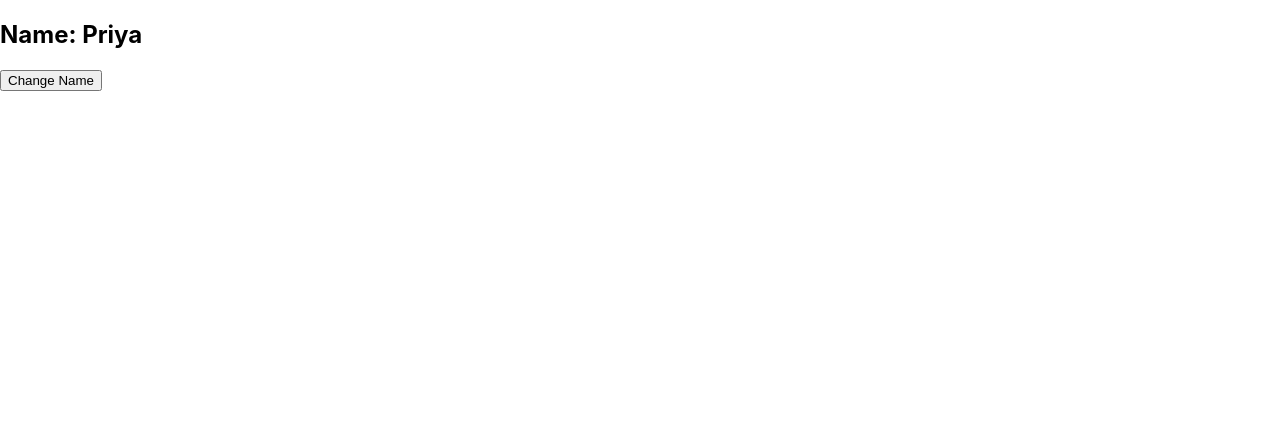
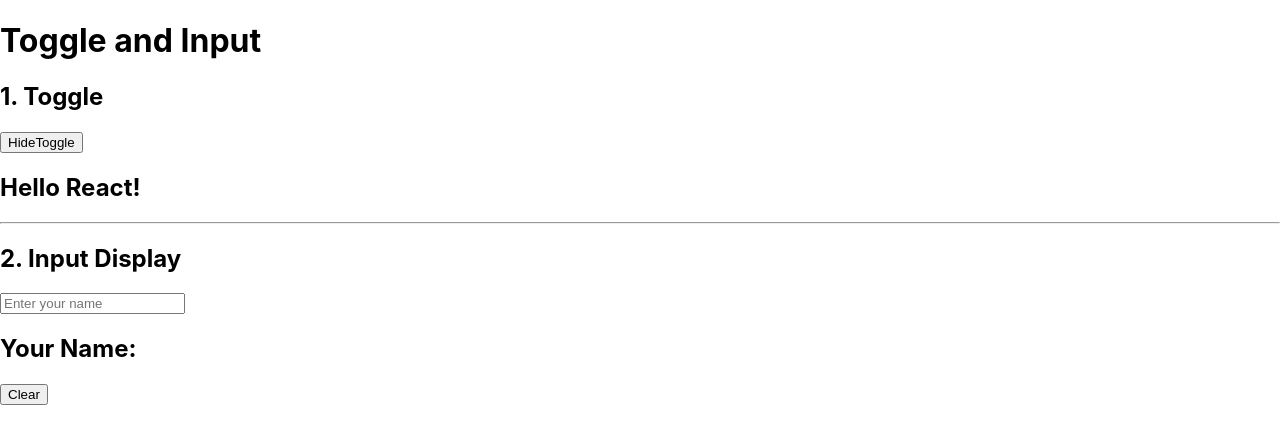
Before and after one commit to kashifSaifi0786/student-react-tutorial, a React (Create React App) app: page / in a window 1280 px wide. Shown: the top 444 px of the page. Built offline with nearby package versions, Linux system fonts and the light colour scheme.

Commit message:
Day6a: Toggle and Input

```diff
--- a/src/App.js
+++ b/src/App.js
@@ -7,7 +7,7 @@
 // import Prod from "./Components/Day4";
 // import { Header, Footer, ProductCard } from "./Components/Day4";
 // import Count from "./Components/Day6";
-import Name from "./Components/Day6a";
+import Toggle from "./Components/Day6a";
 
 
 // const App = () => {
@@ -127,9 +127,9 @@ import Name from "./Components/Day6a";
 function App(){
   return(
     <div>
-      <Name />
+      <Toggle />
     </div>
-  );
+  )
 }
 
 export default App;
--- a/src/Components/Day6a.jsx
+++ b/src/Components/Day6a.jsx
@@ -1,13 +1,29 @@
 import { useState } from "react";
 
-function Name(){
-    const [name , setName]= useState("Priya");
-    return(
-        <div>
-            <h2>Name: {name}</h2>
-            <button onClick={()=> setName("Minki")}>Change Name</button>
-        </div>
-    );
+// Toggle show/hide
+
+function Toggle() {
+  const [show, setShow] = useState(true);
+
+// Input Display
+const [name, setName] = useState("");
+
+  return (
+    <div>
+         <h1>Toggle and Input</h1>
+          <h2>1. Toggle </h2>
+
+        <button onClick={() => setShow(!show)}> {show ? "Hide" : "Show"}Toggle</button>
+        {show && <h2>Hello React!</h2>}
+
+        <hr />
+
+          <h2>2. Input Display </h2>
+          <input type="text" placeholder="Enter your name" value={name} onChange={(e) => setName(e.target.value)}/>
+          <h2>Your Name: {name}</h2>
+          <button onClick={() => setName("")}>Clear</button>
+    </div>
+  );
 }
 
-export default Name;
+export default Toggle;
```
